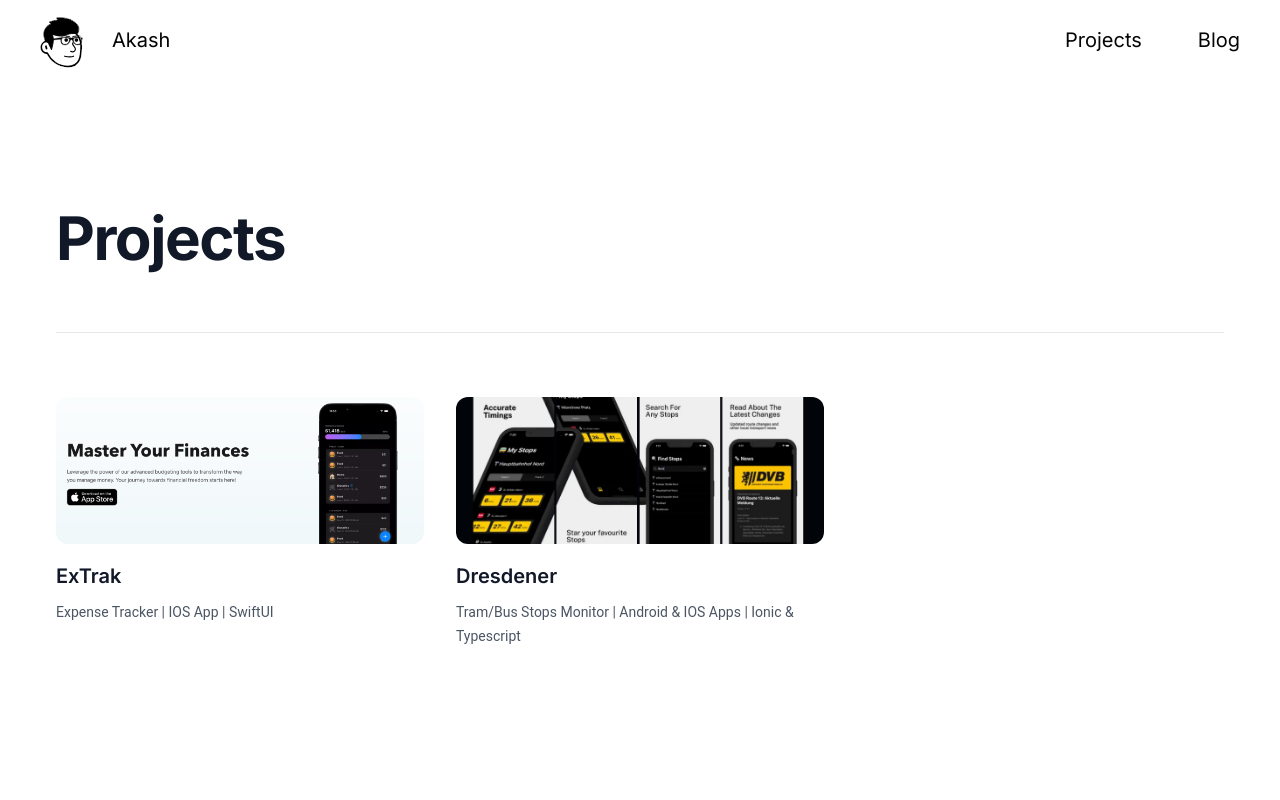
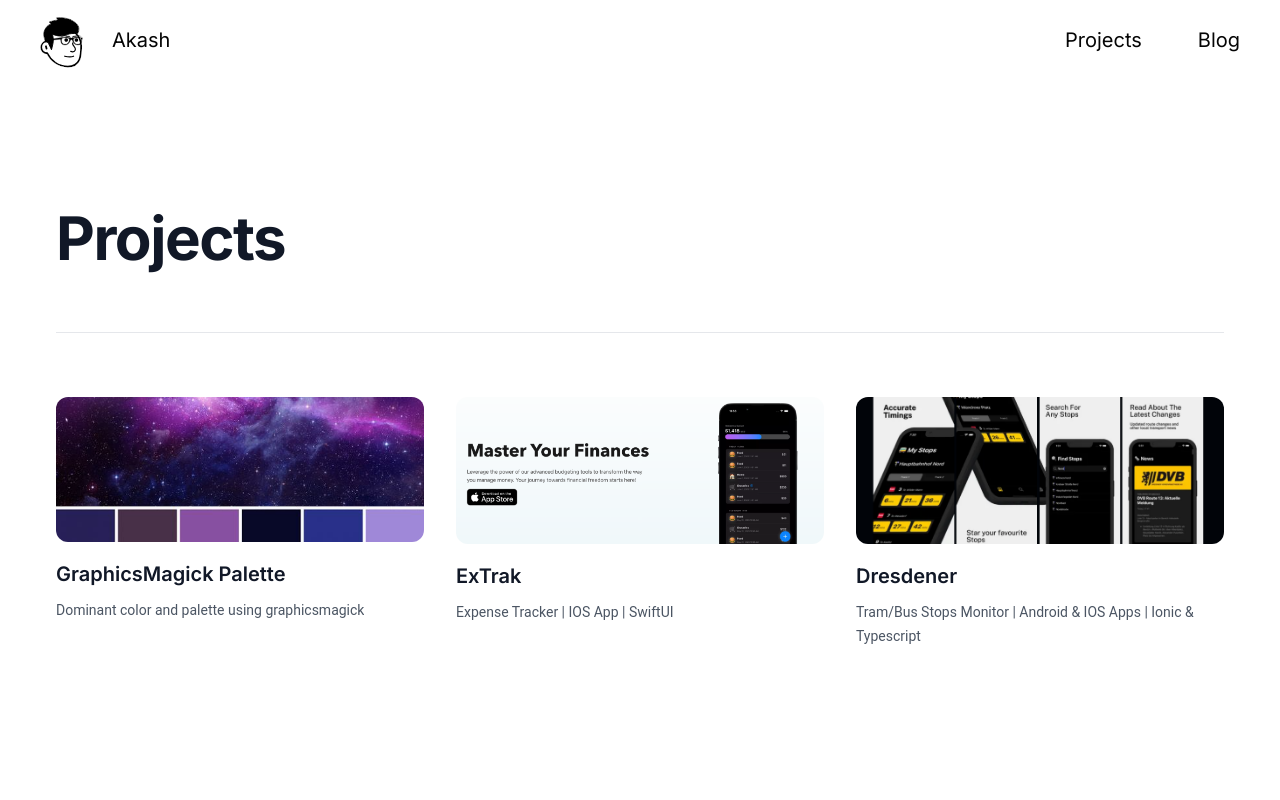
Before and after one commit to akashdathan/portfolio, a Next.js app: page /projects in a window 1280 px wide. Shown: the top 800 px of the page. Built offline with nearby package versions, Linux system fonts and the light colour scheme.

Commit message:
:sparkles: added gm palette to project section

```diff
--- a/app/projects/page.tsx
+++ b/app/projects/page.tsx
@@ -6,6 +6,12 @@ export const metadata = {
 };
 
 const projects = [{
+	name: 'GraphicsMagick Palette',
+	description: 'Dominant color and palette using graphicsmagick',
+	icon: '',
+	url: 'https://github.com/akashdathan/gm-palette',
+	coverImage: '/images/palette.png'
+}, {
 	name: 'ExTrak',
 	description: 'Expense Tracker | IOS App | SwiftUI',
 	icon: '',
```
Also changed, not shown: public/images/palette.png (added).
